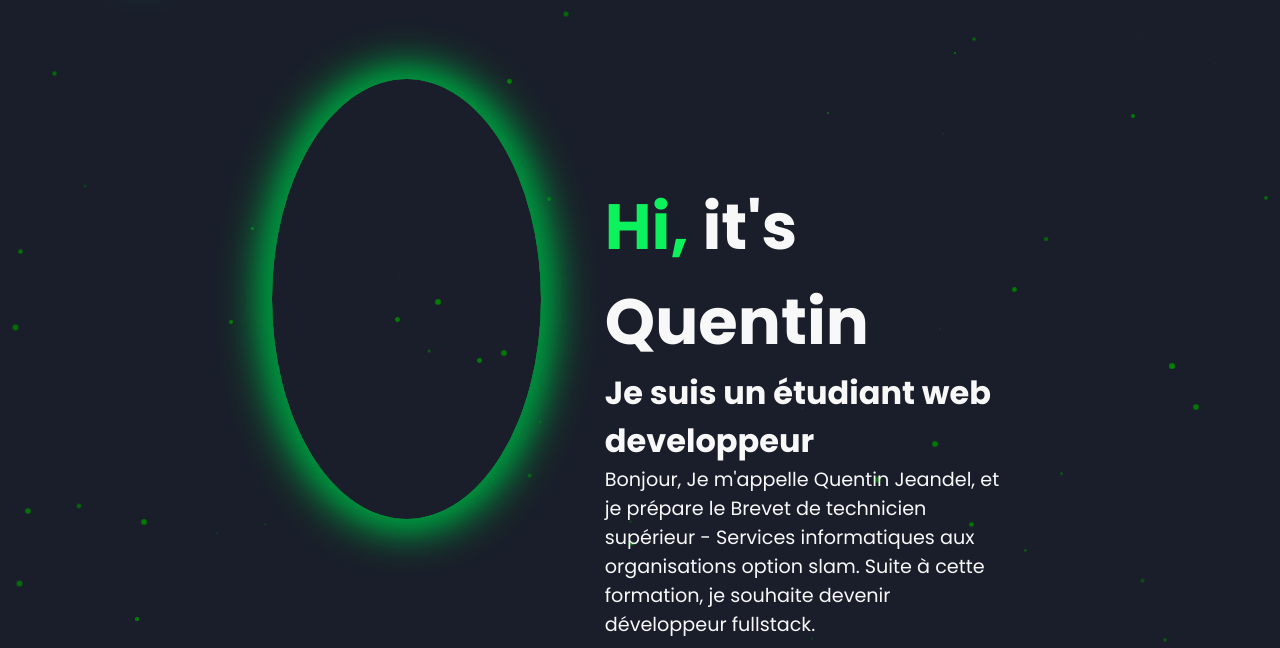
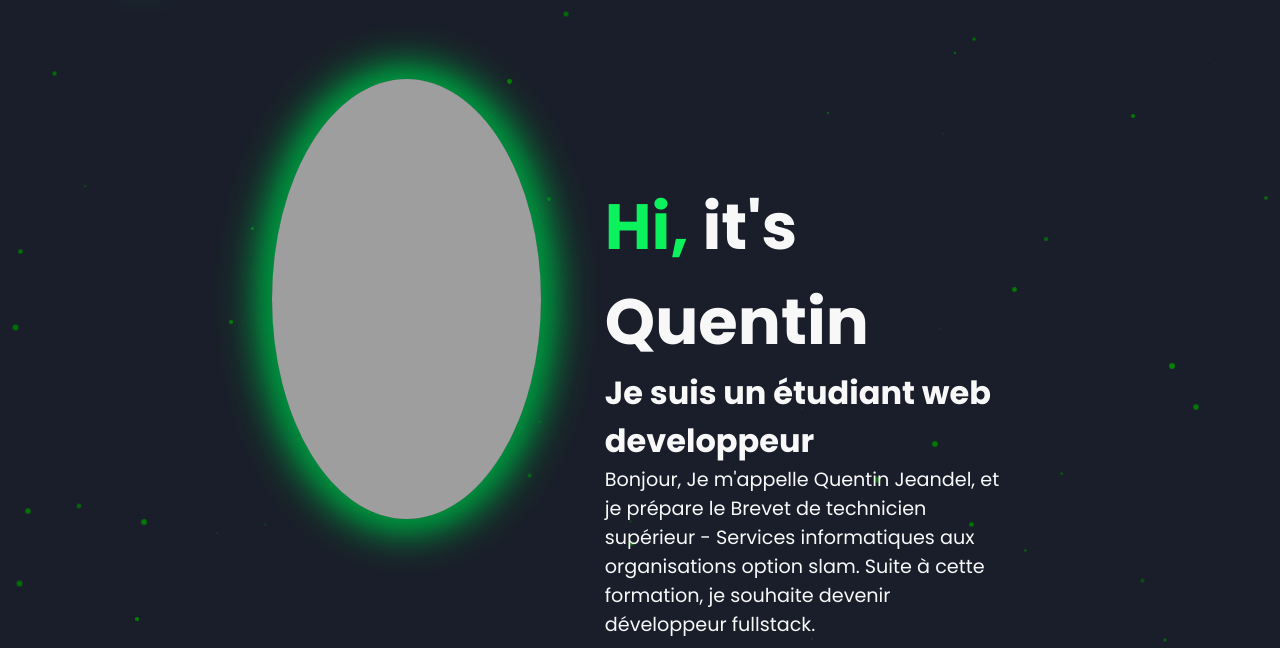
Before and after one commit to Lavarice/Portfolio, a plain HTML site: page index.html in a window 1280 px wide. Shown: the part 101-749 px from the top of the page. Drawn offline with nearby package versions, Linux system fonts and the light colour scheme; the site is published under a folder, as on GitHub Pages, so addresses that start at the root find nothing.

Commit message:
Affichage img profile

```diff
--- a/style.css
+++ b/style.css
@@ -98,7 +98,7 @@
     position: relative;
     height: 55vh;
     width: 21vw;
-    background-image: url(/photo-profile.jpg);
+    background-image: url(photo-profile.jpg);
     background-position: center;
     background-size: cover;
     background-repeat: no-repeat;
```
